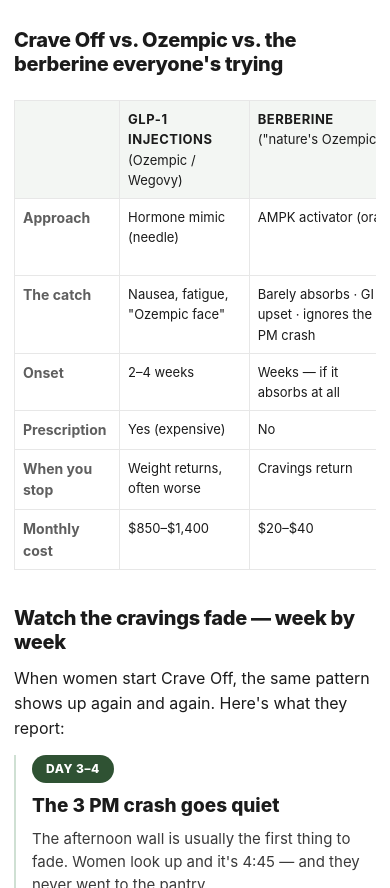
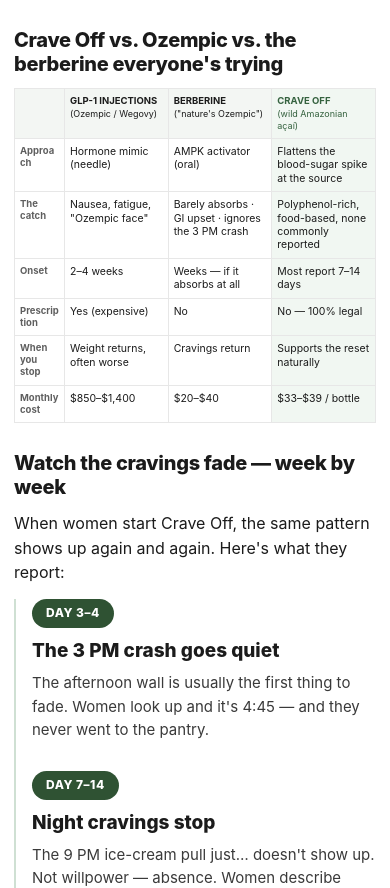
Before and after one commit to 123playamazon-boop/craveoff, a website: page advertorial-v2.html in a window 390 px wide. Shown: the part 6040-6928 px from the top of the page. Drawn offline with Linux system fonts and the light colour scheme.

Commit message:
mobile: tabela comparativa cabe na tela (fix descentralizado)

```diff
--- a/advertorial-v2.html
+++ b/advertorial-v2.html
@@ -249,6 +249,12 @@
     .stickybar{padding:8px 10px;}
     .stickybar .inner{padding:11px 14px;}
     .stickybar .btn{font-size:16px;letter-spacing:.5px;}
+    .cmp{table-layout:fixed;width:100%;font-size:10.5px;margin:10px auto 8px;}
+    .cmp th,.cmp td{padding:6px 5px;word-break:break-word;line-height:1.28;vertical-align:top;}
+    .cmp thead th{font-size:9.5px;letter-spacing:0;}
+    .cmp thead th span{font-size:9px;}
+    .cmp tbody th{font-size:9.5px;}
+    .cmp th:first-child,.cmp td:first-child{width:50px;}
     .livetoast{font-size:13px;padding:10px 13px;}
   }
 </style>
@@ -398,8 +404,7 @@
 
         <!-- COMPARISON TABLE -->
         <h2>Crave Off vs. Ozempic vs. the berberine everyone's trying</h2>
-        <div style="overflow-x:auto;-webkit-overflow-scrolling:touch;">
-        <table class="cmp" style="min-width:540px;">
+        <table class="cmp">
           <thead>
             <tr><th>&nbsp;</th><th>GLP-1 injections<br><span style="font-weight:400;text-transform:none;letter-spacing:0;">(Ozempic / Wegovy)</span></th><th>Berberine<br><span style="font-weight:400;text-transform:none;letter-spacing:0;">("nature's Ozempic")</span></th><th class="col-best head">Crave Off<br><span style="font-weight:400;text-transform:none;letter-spacing:0;">(wild Amazonian a&ccedil;a&iacute;)</span></th></tr>
           </thead>
@@ -412,7 +417,6 @@
             <tr><th>Monthly cost</th><td>$850&ndash;$1,400</td><td>$20&ndash;$40</td><td class="col-best">$33&ndash;$39 / bottle</td></tr>
           </tbody>
         </table>
-        </div>
 
         <!-- TIMELINE -->
         <h2>Watch the cravings fade &mdash; week by week</h2>
```
